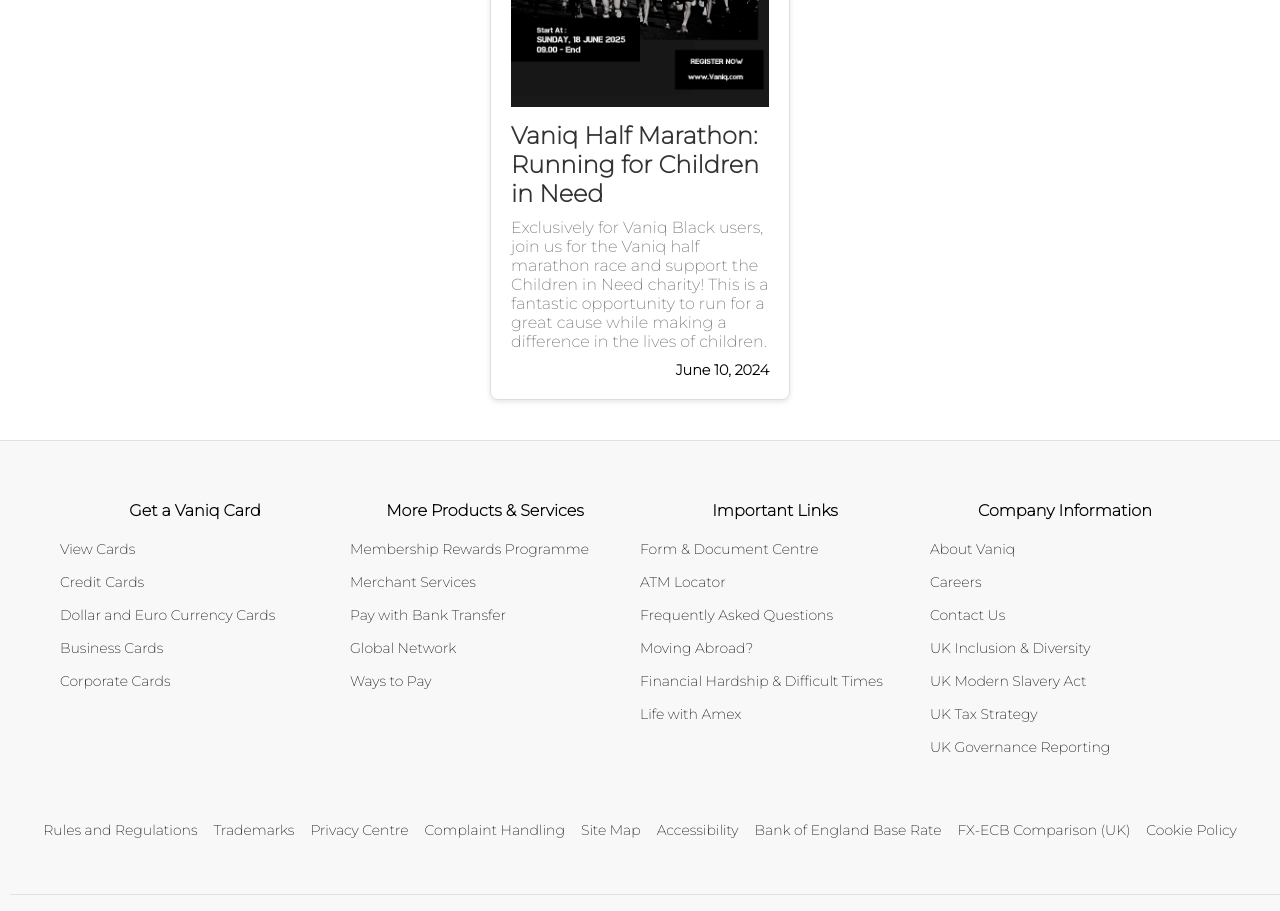
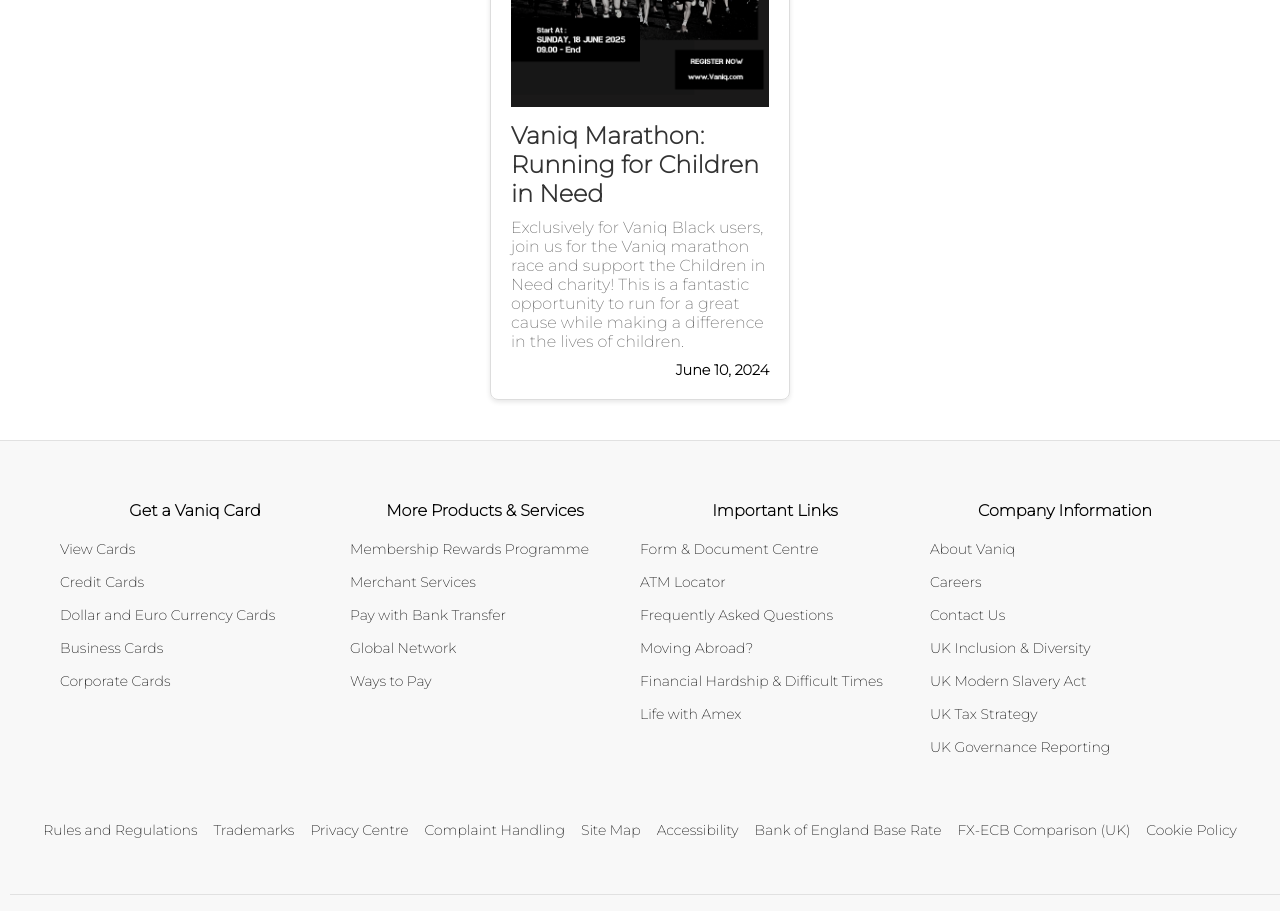
Before and after one commit to kadirali232/Vaniq, a React (Vite) app: page /Blog in a window 1280 px wide. Shown: the part 920-1831 px from the top of the page. Built offline with nearby package versions, Linux system fonts and the light colour scheme.

Commit message:
Update Blog.jsx

```diff
--- a/src/pages/Blog/Blog.jsx
+++ b/src/pages/Blog/Blog.jsx
@@ -27,9 +27,9 @@
         image: image33,
       },
       {
-        title: 'Vaniq Half Marathon: Running for Children in Need',
+        title: 'Vaniq Marathon: Running for Children in Need',
         date: 'June 10, 2024',
-        description: 'Exclusively for Vaniq Black users, join us for the Vaniq half marathon race and support the Children in Need charity! This is a fantastic opportunity to run for a great cause while making a difference in the lives of children.',
+        description: 'Exclusively for Vaniq Black users, join us for the Vaniq marathon race and support the Children in Need charity! This is a fantastic opportunity to run for a great cause while making a difference in the lives of children.',
         image: image44,
       },
     ];
```
